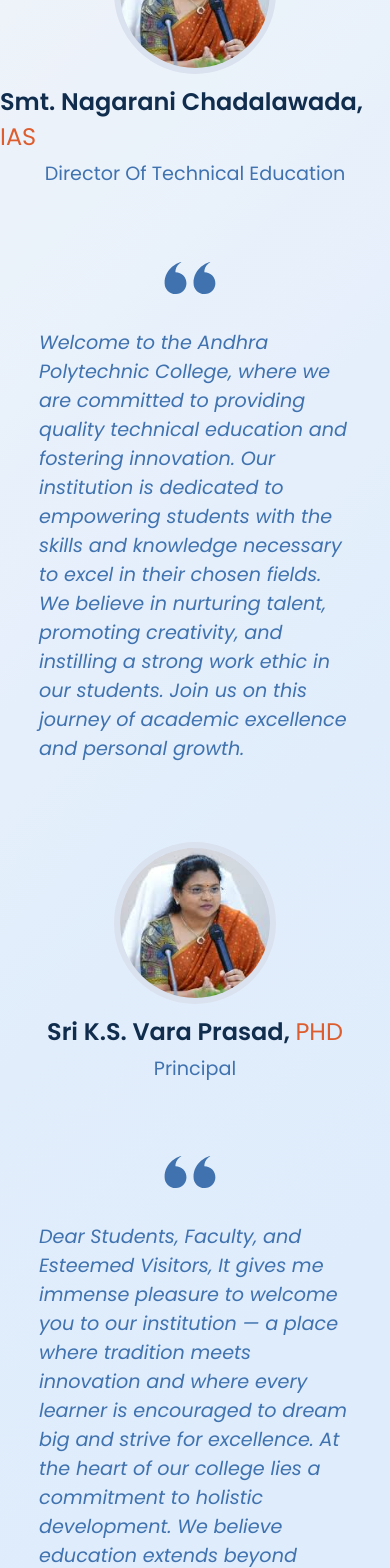
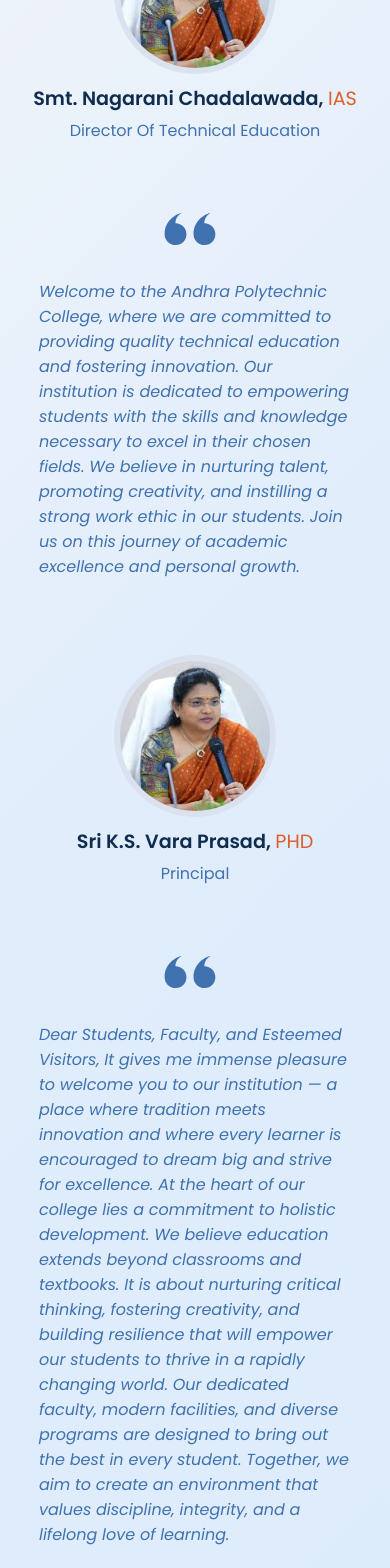
Before and after one commit to DhanushSaiCoder/AndhraPolytechnic, a React (Create React App) app in the folder frontend/: page / in a window 390 px wide. Shown: the part 3460-5028 px from the top of the page. Built offline with nearby package versions, Linux system fonts and the light colour scheme.

Commit message:
fix: adjust mobile layout for CommissionerMessage and PrincipalMessage to vertical

```diff
--- a/frontend/src/styles/HomeStyles/CommissionerMessage.css
+++ b/frontend/src/styles/HomeStyles/CommissionerMessage.css
@@ -1,13 +1,11 @@
 .CommissionerMessage {
     width: 100%;
-    height: 100%;
     display: flex;
     flex-direction: row;
     align-items: center;
     justify-content: space-evenly;
     background-color: #dbe2ef40;
     padding: 40px 0;
-    padding-top: 40px;
 }
 .commissionerImgAndName {
     display: flex;
@@ -15,7 +13,7 @@
     align-items: center;
     justify-content: center;
 }
-.commName{
+.commName {
     font-size: 1.5rem;
     font-weight: 600;
     color: #112D4E;
@@ -26,7 +24,7 @@
     font-weight: 400;
     color: rgb(221, 93, 46);
 }
-.commRole{
+.commRole {
     font-size: 1.2rem;
     color: #3F72AF;
     margin-top: 5px;
@@ -39,75 +37,12 @@
     object-fit: cover;
     border: 6px solid #DBE2EF;
 }
-.comm-message{
+.comm-message {
     width: 35%;
-    height: 100%;
-    display: flex;
-    flex-direction: column;
-    align-items: center;
-    justify-content: center;
     padding: 20px;
-    /* background-color: #DBE2EF; */
     border-radius: 10px;
     font-style: italic;
-
 }
-
-.CommissionerMessage {
-    width: 100%;
-    height: 100%;
-    display: flex;
-    flex-direction: row;
-    align-items: center;
-    justify-content: space-evenly;
-    background-color: #dbe2ef40;
-    padding: 40px 0;
-    padding-top: 40px;
-}
-.commissionerImgAndName {
-    display: flex;
-    flex-direction: column;
-    align-items: center;
-    justify-content: center;
-}
-.commName{
-    font-size: 1.5rem;
-    font-weight: 600;
-    color: #112D4E;
-    margin: 0;
-    margin-top: 10px;
-}
-.commName span {
-    font-weight: 400;
-    color: rgb(221, 93, 46);
-}
-.commRole{
-    font-size: 1.2rem;
-    color: #3F72AF;
-    margin-top: 5px;
-    margin-bottom: 20px;
-}
-.commImg {
-    aspect-ratio: 1/1;
-    width: 200px;
-    border-radius: 50%;
-    object-fit: cover;
-    border: 6px solid #DBE2EF;
-}
-.comm-message{
-    width: 35%;
-    height: 100%;
-    display: flex;
-    flex-direction: column;
-    align-items: center;
-    justify-content: center;
-    padding: 20px;
-    /* background-color: #DBE2EF; */
-    border-radius: 10px;
-    font-style: italic;
-
-}
-
 .comm-message p {
     display: flex;
     align-items: center;
@@ -116,14 +51,12 @@
     gap: 20px;
     font-size: 1.2rem;
     color: #3F72AF;
-
 }
-.comm-message p svg{
+.comm-message p svg {
     width: 60px;
     color: #3F72AF;
     margin-right: 10px;
 }
-
 @media (max-width: 768px) {
     .CommissionerMessage {
         flex-direction: column;
@@ -131,14 +64,19 @@
     }
     .comm-message {
         width: 80%;
+        padding: 20px;
     }
     .commImg {
         width: 150px;
+        height: 150px;
+    }
+    .commName {
+        font-size: 1.2rem;
+    }
+    .commRole {
+        font-size: 1rem;
+    }
+    .comm-message p {
+        font-size: 1rem;
     }
 }
-
-.comm-message p svg{
-    width: 60px;
-    color: #3F72AF;
-    margin-right: 10px;
-}
--- a/frontend/src/styles/HomeStyles/PrincipalMessage.css
+++ b/frontend/src/styles/HomeStyles/PrincipalMessage.css
@@ -1,8 +1,7 @@
 .PrincipalMessage {
     width: 100%;
-    height: 100%;
     display: flex;
-    flex-direction: row-reverse;
+    flex-direction: row;
     align-items: center;
     justify-content: space-evenly;
     background-color: #dbe2ef40;
@@ -14,7 +13,7 @@
     align-items: center;
     justify-content: center;
 }
-.prpName{
+.prpName {
     font-size: 1.5rem;
     font-weight: 600;
     color: #112D4E;
@@ -25,7 +24,7 @@
     font-weight: 400;
     color: rgb(221, 93, 46);
 }
-.prpRole{
+.prpRole {
     font-size: 1.2rem;
     color: #3F72AF;
     margin-top: 5px;
@@ -38,20 +37,12 @@
     object-fit: cover;
     border: 6px solid #DBE2EF;
 }
-.prp-message{
+.prp-message {
     width: 35%;
-    height: 100%;
-    display: flex;
-    flex-direction: column;
-    align-items: center;
-    justify-content: center;
     padding: 20px;
-    /* background-color: #DBE2EF; */
     border-radius: 10px;
     font-style: italic;
-
 }
-
 .prp-message p {
     display: flex;
     align-items: center;
@@ -60,78 +51,12 @@
     gap: 20px;
     font-size: 1.2rem;
     color: #3F72AF;
-
 }
-.PrincipalMessage {
-    width: 100%;
-    height: 100%;
-    display: flex;
-    flex-direction: row-reverse;
-    align-items: center;
-    justify-content: space-evenly;
-    background-color: #dbe2ef40;
-    padding: 40px 0;
-}
-.princialImgAndName {
-    display: flex;
-    flex-direction: column;
-    align-items: center;
-    justify-content: center;
-}
-.prpName{
-    font-size: 1.5rem;
-    font-weight: 600;
-    color: #112D4E;
-    margin: 0;
-    margin-top: 10px;
-}
-.prpName span {
-    font-weight: 400;
-    color: rgb(221, 93, 46);
-}
-.prpRole{
-    font-size: 1.2rem;
-    color: #3F72AF;
-    margin-top: 5px;
-    margin-bottom: 20px;
-}
-.prpImg {
-    aspect-ratio: 1/1;
-    width: 200px;
-    border-radius: 50%;
-    object-fit: cover;
-    border: 6px solid #DBE2EF;
-}
-.prp-message{
-    width: 35%;
-    height: 100%;
-    display: flex;
-    flex-direction: column;
-    align-items: center;
-    justify-content: center;
-    padding: 20px;
-    /* background-color: #DBE2EF; */
-    border-radius: 10px;
-    font-style: italic;
-
-}
-
-.prp-message p {
-    display: flex;
-    align-items: center;
-    justify-content: center;
-    flex-direction: column-reverse;
-    gap: 20px;
-    font-size: 1.2rem;
-    color: #3F72AF;
-
-}
-.prp-message p svg{
+.prp-message p svg {
     width: 60px;
     color: #3F72AF;
     margin-right: 10px;
 }
-
 @media (max-width: 768px) {
     .PrincipalMessage {
         flex-direction: column;
@@ -139,8 +64,19 @@
     }
     .prp-message {
         width: 80%;
+        padding: 20px;
     }
     .prpImg {
         width: 150px;
+        height: 150px;
+    }
+    .prpName {
+        font-size: 1.2rem;
+    }
+    .prpRole {
+        font-size: 1rem;
+    }
+    .prp-message p {
+        font-size: 1rem;
     }
 }
```
